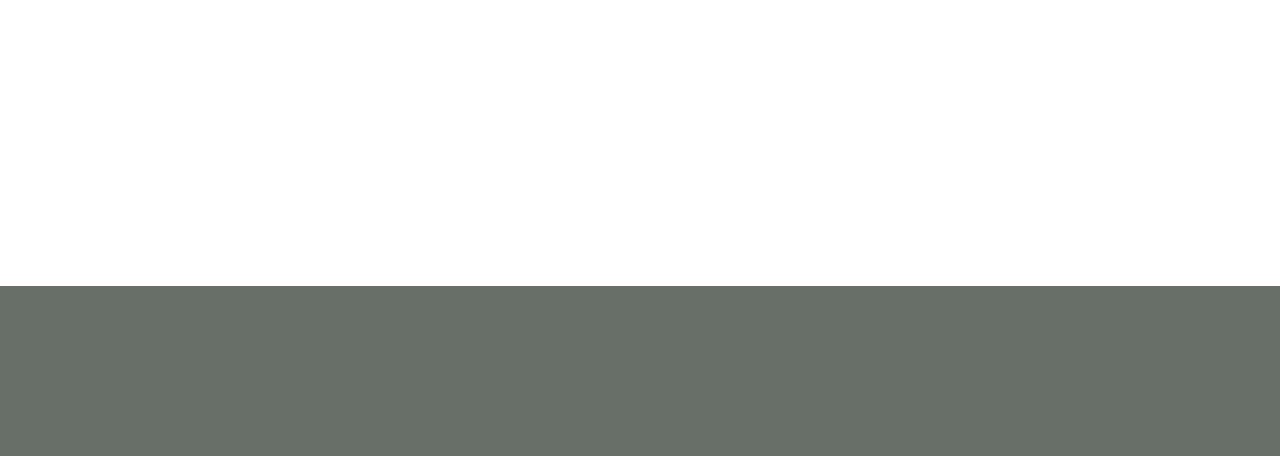
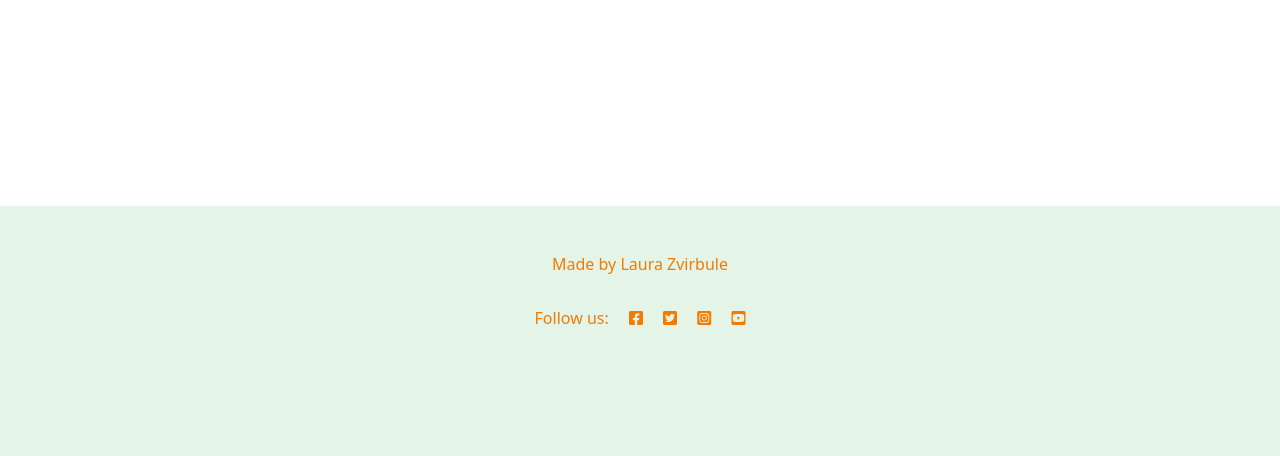
Before and after one commit to lauraz-15/juicy-recipes, a Django app: page / in a window 1280 px wide. Shown: the part 1127-1583 px from the top of the page. Before the commit the page ends 1413 px from the top, so only its background shows below. Run offline with Django 3.2, Linux system fonts and the light colour scheme; data that the repository does not hold is empty; some libraries are stand-ins or nearby versions.

Commit message:
Add footer to the base template

```diff
--- a/static/css/style.css
+++ b/static/css/style.css
@@ -120,3 +120,17 @@ a {
     max-height: 360px;
     margin: 13px;
 }
+
+
+/* ----- FOOTER ------ */
+
+
+footer {
+    background-color: #E4F5E7;
+    min-height: 250px;
+}
+
+footer > p {
+    color: #F47A00;
+    margin: 30px;
+}
--- a/templates/base.html
+++ b/templates/base.html
@@ -96,8 +96,8 @@
 
     <!-- Footer -->
     <footer class="footer mt-auto py-3 dark-bg">
-        <p class="m-0 text-center text-white">Made by Laura Zvirbule</p>
-        <p class="m-0 text-center text-white">Follow us: <i class="fab fa-facebook-square ms-3"></i>
+        <p class="text-center">Made by Laura Zvirbule</p>
+        <p class="text-center">Follow us: <i class="fab fa-facebook-square ms-3"></i>
             <i class="fab fa-twitter-square ms-3"></i>
             <i class="fab fa-instagram-square ms-3"></i>
             <i class="fab fa-youtube-square ms-3"></i></p>
```
